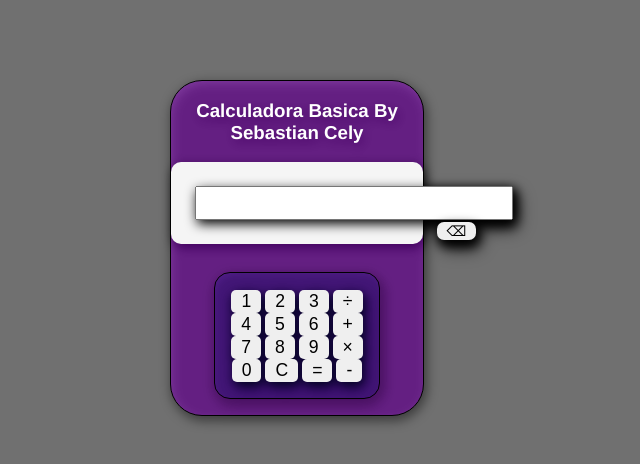
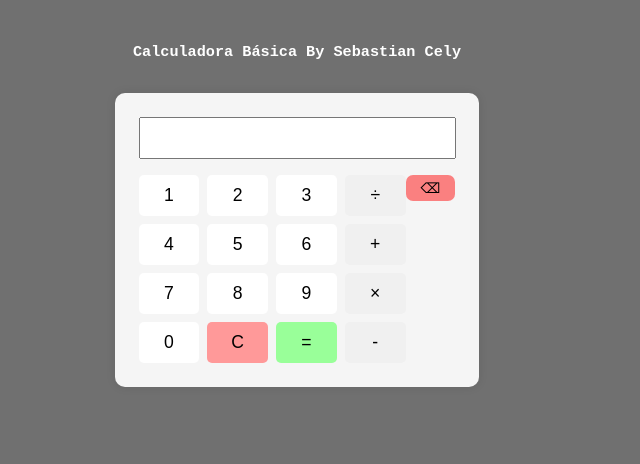
Before and after one commit to SebasDeving/Calculadora-Basica, a plain HTML site: page index.html in a window 1280 px wide. Shown: the whole page, without its empty margins (343-983 px from the left). Drawn offline with Linux system fonts and the light colour scheme.

Commit message:
Update index.html

```diff
--- a/index.html
+++ b/index.html
@@ -1,45 +1,44 @@
-<html>
+<!DOCTYPE html>
+<html lang="es">
 <head>
+    <meta charset="UTF-8">
     <meta name="viewport" content="width=device-width, initial-scale=1">
-    <title>Calculadora Basica</title>
-    <script src="script.js"></script>
-    <link rel="stylesheet" href="estilos.css" />
+    <title>Calculadora Básica</title>
+    <script src="script.js" defer></script>
+    <link rel="stylesheet" href="estilos.css">
 </head>
 <body>
-    <center>
-        <div class="contenedor-calculadora">
-            <center><h3 class="texto">Calculadora Basica By Sebastian Cely</h3></center>
-            <div class="calculadora">
-                <input class="input" type="text" id="num1" readonly>
-            </div>
-            <button id="borrar" style="padding: 1px 10px 1px 10px;margin-left: 19em;margin-top: 0.7em;background: #efefef;color: black;filter: drop-shadow(2px 4px 6px black);font-size: 14px;border-radius: 0.5em;" onclick="borrarNumero()">⌫</button>
-            <div class="contenedor-botones">
-                <div class="button">
-                    <button style="padding: 1px 10px 1px 10px;" onclick="Escribir('1')">1</button>
-                    <button style="padding: 1px 10px 1px 10px;" onclick="Escribir('2')">2</button>
-                    <button style="padding: 1px 10px 1px 10px;" onclick="Escribir('3')">3</button>
-                    <button style="padding: 1px 10px 1px 10px;" onclick="SeleccionarOperacion('÷')">÷</button>
-                    <br />
-                    <button style="padding: 1px 10px 1px 10px;" onclick="Escribir('4')">4</button>
-                    <button style="padding: 1px 10px 1px 10px;" onclick="Escribir('5')">5</button>
-                    <button style="padding: 1px 10px 1px 10px;" onclick="Escribir('6')">6</button>
-                    <button style="padding: 1px 10px 1px 10px;" onclick="SeleccionarOperacion('+')">+</button>
-                    <br />
-                    <button style="padding: 1px 10px 1px 10px;" onclick="Escribir('7')">7</button>
-                    <button style="padding: 1px 10px 1px 10px;" onclick="Escribir('8')">8</button>
-                    <button style="padding: 1px 10px 1px 10px;" onclick="Escribir('9')">9</button>
-                    <button style="padding: 1px 10px 1px 10px;" onclick="SeleccionarOperacion('*')">×</button>
-                    <br />
-                    <button style="padding: 1px 10px 1px 10px;" onclick="Escribir('0')">0</button>
-                    <button style="padding: 1px 10px 1px 10px;" onclick="Limpiar()">C</button>
-                    <button style="padding: 1px 10px 1px 10px;" onclick="Resultado()">=</button>
-                    <button style="padding: 1px 10px 1px 10px;" onclick="SeleccionarOperacion('-')">-</button>
-                    <br />
+    <main class="calculadora-container">
+        <h3 class="calculadora-titulo">Calculadora Básica By Sebastian Cely</h3>
 
+        <div class="calculadora">
+            <input class="calculadora-input" type="text" id="num1" readonly>
+            <button id="borrar" class="btn-borrar" onclick="borrarNumero()">⌫</button>
 
+            <div class="calculadora-botones">
+                <div class="botones-grid">
+                    <button class="btn-numero" onclick="Escribir('1')">1</button>
+                    <button class="btn-numero" onclick="Escribir('2')">2</button>
+                    <button class="btn-numero" onclick="Escribir('3')">3</button>
+                    <button class="btn-operador" onclick="SeleccionarOperacion('÷')">÷</button>
+
+                    <button class="btn-numero" onclick="Escribir('4')">4</button>
+                    <button class="btn-numero" onclick="Escribir('5')">5</button>
+                    <button class="btn-numero" onclick="Escribir('6')">6</button>
+                    <button class="btn-operador" onclick="SeleccionarOperacion('+')">+</button>
+
+                    <button class="btn-numero" onclick="Escribir('7')">7</button>
+                    <button class="btn-numero" onclick="Escribir('8')">8</button>
+                    <button class="btn-numero" onclick="Escribir('9')">9</button>
+                    <button class="btn-operador" onclick="SeleccionarOperacion('*')">×</button>
+
+                    <button class="btn-numero" onclick="Escribir('0')">0</button>
+                    <button class="btn-clear" onclick="Limpiar()">C</button>
+                    <button class="btn-igual" onclick="Resultado()">=</button>
+                    <button class="btn-operador" onclick="SeleccionarOperacion('-')">-</button>
                 </div>
             </div>
         </div>
-    </center>
+    </main>
 </body>
 </html>
```
